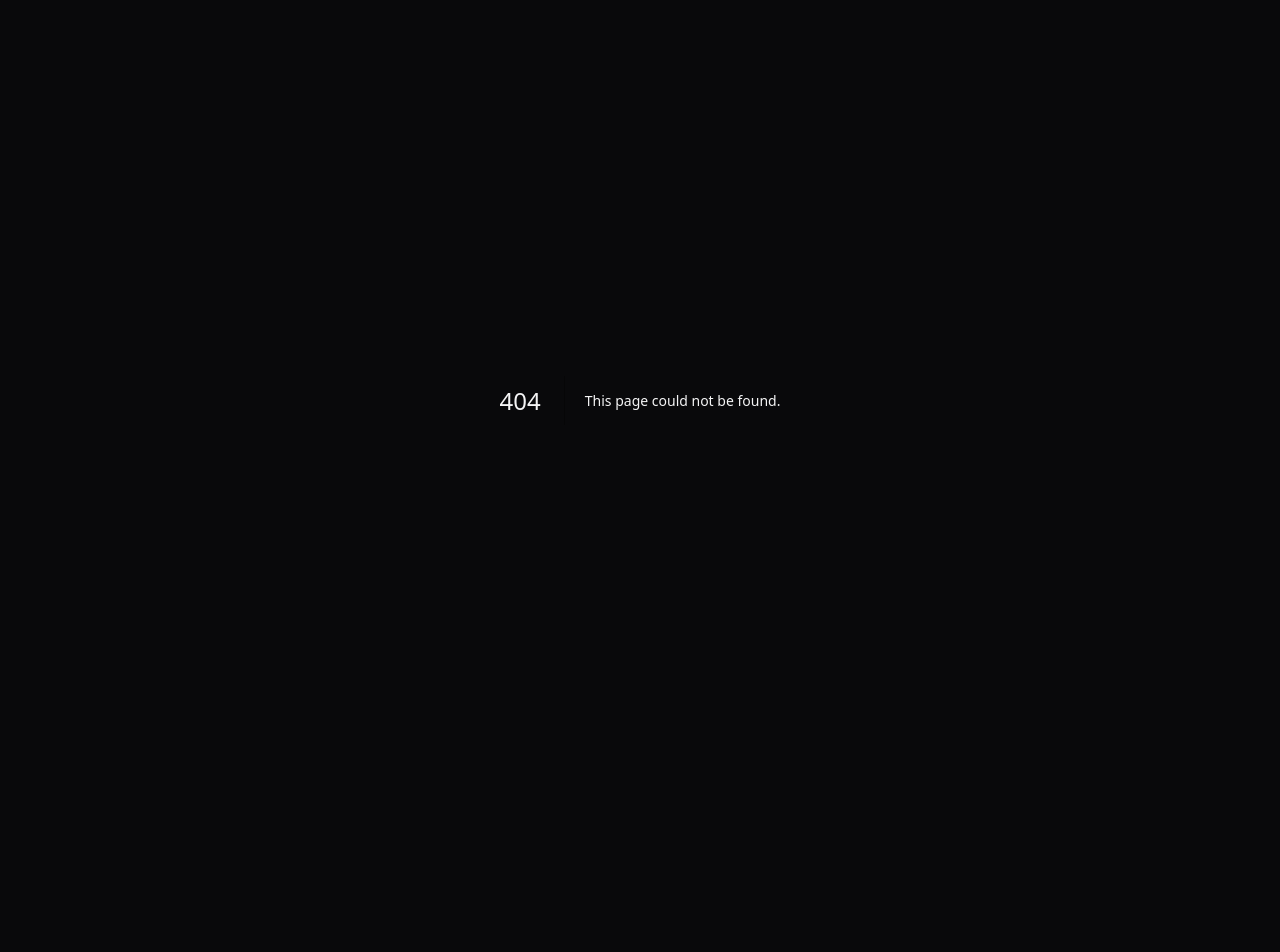
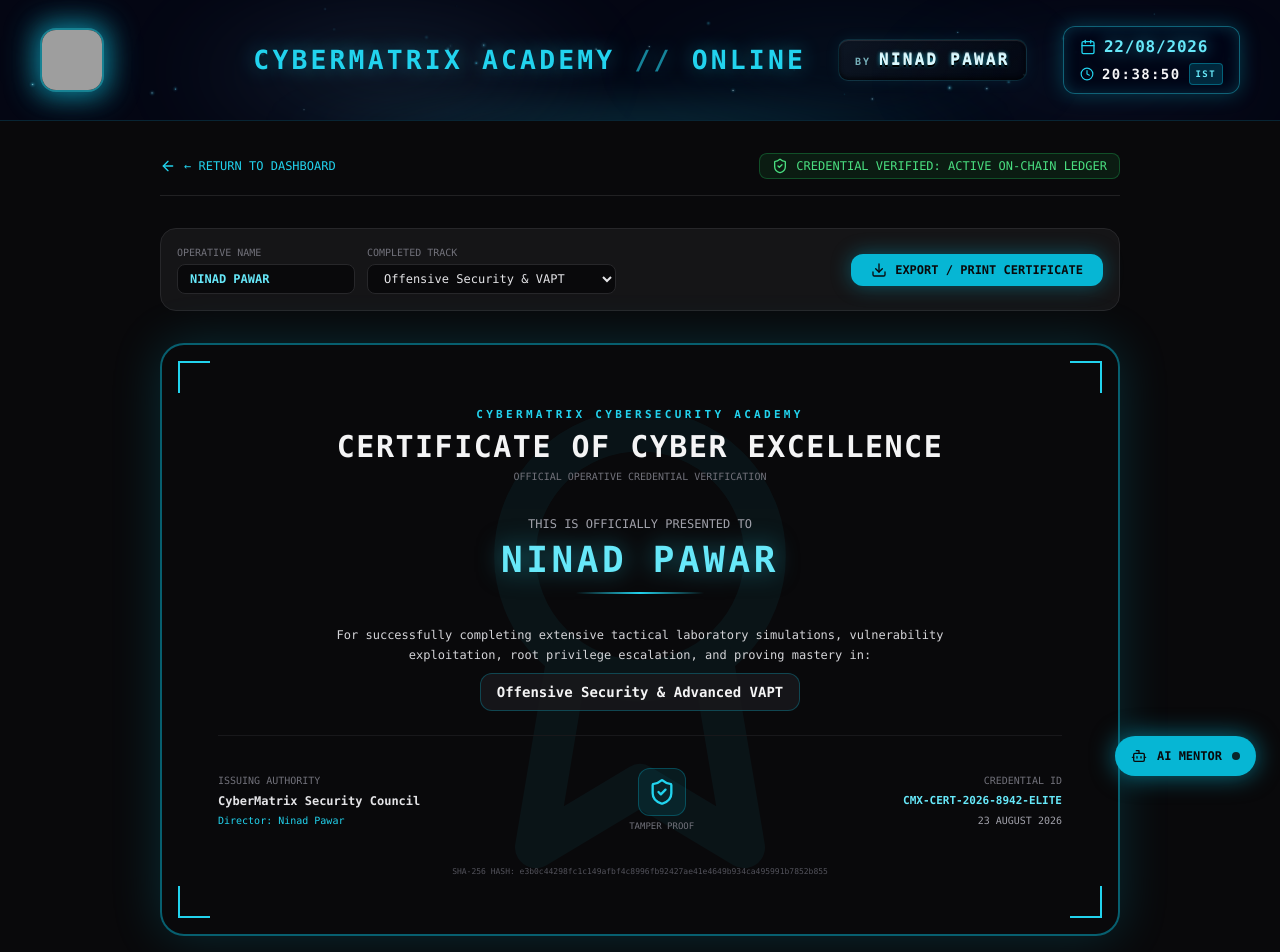
Before and after one commit to ninadcyber88-max/cybermatrix-academy, a Next.js app: page /certificate in a window 1280 px wide. Before the commit this address had no page. Shown: the top 952 px of the page. Before the commit the page ends 800 px from the top, so only its background shows below. Built offline with nearby package versions, Linux system fonts and the light colour scheme; grey boxes are pictures that could not be loaded.

Commit message:
feat: implement cryptographic certificate generator with live printable verification frame

```diff
--- /dev/null
+++ b/app/certificate/page.tsx
@@ -0,0 +1,171 @@
+'use client';
+
+import { useState, useRef } from 'react';
+import Link from 'next/link';
+import { CyberSmokeHeader } from "@/components/CyberSmokeHeader";
+import { StudentAIAssistant } from "@/components/StudentAIAssistant";
+import {
+  ArrowLeft,
+  Award,
+  ShieldCheck,
+  Download,
+  Share2,
+  CheckCircle2,
+  QrCode,
+  Terminal,
+  Lock
+} from "lucide-react";
+
+export default function CertificatePage() {
+  const [certName, setCertName] = useState('NINAD PAWAR');
+  const [trackName, setTrackName] = useState('Offensive Security & Advanced VAPT');
+  const certRef = useRef<HTMLDivElement>(null);
+
+  const certId = 'CMX-CERT-2026-8942-ELITE';
+  const issueDate = '23 AUGUST 2026';
+  const shaSignature = 'e3b0c44298fc1c149afbf4c8996fb92427ae41e4649b934ca495991b7852b855';
+
+  const handlePrint = () => {
+    window.print();
+  };
+
+  return (
+    <main className="min-h-screen bg-zinc-950 text-zinc-100 font-mono pb-16">
+      <CyberSmokeHeader />
+
+      <div className="max-w-5xl mx-auto p-4 md:p-8 space-y-8">
+
+        {/* Navigation */}
+        <div className="flex flex-wrap items-center justify-between gap-4 border-b border-zinc-800/80 pb-4">
+          <Link
+            href="/"
+            className="flex items-center space-x-2 text-xs text-cyan-400 hover:text-cyan-300 transition group"
+          >
+            <ArrowLeft className="w-4 h-4 transform group-hover:-translate-x-1 transition" />
+            <span>← RETURN TO DASHBOARD</span>
+          </Link>
+          <div className="flex items-center space-x-2 text-xs text-green-400 bg-green-500/10 px-3 py-1 rounded-lg border border-green-500/30">
+            <ShieldCheck className="w-4 h-4" />
+            <span>CREDENTIAL VERIFIED: ACTIVE ON-CHAIN LEDGER</span>
+          </div>
+        </div>
+
+        {/* Certificate Configuration Panel */}
+        <div className="p-4 rounded-2xl bg-zinc-900/80 border border-zinc-800 flex flex-col md:flex-row items-center justify-between gap-4">
+          <div className="flex flex-col sm:flex-row items-center gap-3 w-full md:w-auto">
+            <div className="w-full sm:w-auto">
+              <label className="text-[10px] text-zinc-500 block mb-1">OPERATIVE NAME</label>
+              <input
+                type="text"
+                value={certName}
+                onChange={(e) => setCertName(e.target.value)}
+                className="px-3 py-1.5 rounded-lg bg-zinc-950 border border-zinc-800 text-xs text-cyan-300 focus:outline-none focus:border-cyan-500 uppercase font-bold"
+              />
+            </div>
+            <div className="w-full sm:w-auto">
+              <label className="text-[10px] text-zinc-500 block mb-1">COMPLETED TRACK</label>
+              <select
+                value={trackName}
+                onChange={(e) => setTrackName(e.target.value)}
+                className="px-3 py-1.5 rounded-lg bg-zinc-950 border border-zinc-800 text-xs text-zinc-200 focus:outline-none focus:border-cyan-500"
+              >
+                <option value="Offensive Security & Advanced VAPT">Offensive Security & VAPT</option>
+                <option value="Digital Forensics & Incident Response (DFIR)">Digital Forensics & DFIR</option>
+                <option value="Cloud DevSecOps & AWS Hardening">Cloud DevSecOps Hardening</option>
+                <option value="Active Directory Red Teaming">Active Directory Red Teaming</option>
+              </select>
+            </div>
+          </div>
+
+          <button
+            onClick={handlePrint}
+            className="w-full md:w-auto px-5 py-2 rounded-xl bg-cyan-500 text-zinc-950 font-bold text-xs hover:bg-cyan-400 transition shadow-[0_0_20px_rgba(6,182,212,0.4)] flex items-center justify-center space-x-2 cursor-pointer"
+          >
+            <Download className="w-4 h-4" />
+            <span>EXPORT / PRINT CERTIFICATE</span>
+          </button>
+        </div>
+
+        {/* Certificate Render Frame */}
+        <div
+          ref={certRef}
+          className="relative p-8 sm:p-14 rounded-3xl bg-zinc-950 border-2 border-cyan-500/50 shadow-[0_0_50px_rgba(6,182,212,0.2)] overflow-hidden"
+        >
+          {/* Cyber Watermark Background */}
+          <div className="absolute inset-0 opacity-5 pointer-events-none flex items-center justify-center">
+            <Award className="w-[500px] h-[500px] text-cyan-400" />
+          </div>
+
+          {/* Corner Accents */}
+          <div className="absolute top-4 left-4 w-8 h-8 border-t-2 border-l-2 border-cyan-400" />
+          <div className="absolute top-4 right-4 w-8 h-8 border-t-2 border-r-2 border-cyan-400" />
+          <div className="absolute bottom-4 left-4 w-8 h-8 border-b-2 border-l-2 border-cyan-400" />
+          <div className="absolute bottom-4 right-4 w-8 h-8 border-b-2 border-r-2 border-cyan-400" />
+
+          {/* Certificate Content */}
+          <div className="relative z-10 text-center space-y-6">
+
+            <div className="space-y-1">
+              <span className="text-[11px] font-bold text-cyan-400 tracking-[0.3em] uppercase">
+                CyberMatrix Cybersecurity Academy
+              </span>
+              <h1 className="text-xl sm:text-3xl font-black text-zinc-100 tracking-wider">
+                CERTIFICATE OF CYBER EXCELLENCE
+              </h1>
+              <p className="text-[10px] text-zinc-500">OFFICIAL OPERATIVE CREDENTIAL VERIFICATION</p>
+            </div>
+
+            <div className="py-2">
+              <p className="text-xs text-zinc-400">THIS IS OFFICIALLY PRESENTED TO</p>
+              <h2 className="text-2xl sm:text-4xl font-extrabold text-cyan-300 tracking-widest mt-2 uppercase drop-shadow-[0_0_12px_rgba(34,211,238,0.5)]">
+                {certName}
+              </h2>
+              <div className="w-32 h-0.5 bg-gradient-to-r from-transparent via-cyan-400 to-transparent mx-auto mt-3" />
+            </div>
+
+            <div className="max-w-2xl mx-auto space-y-2">
+              <p className="text-xs text-zinc-300 leading-relaxed">
+                For successfully completing extensive tactical laboratory simulations, vulnerability exploitation, root privilege escalation, and proving mastery in:
+              </p>
+              <p className="text-sm font-bold text-zinc-100 bg-zinc-900/90 py-2 px-4 rounded-xl border border-cyan-500/30 inline-block">
+                {trackName}
+              </p>
+            </div>
+
+            {/* Verification Footer */}
+            <div className="pt-8 border-t border-zinc-900 flex flex-col sm:flex-row items-center justify-between gap-6 text-left">
+              <div className="space-y-1 text-xs">
+                <p className="text-[10px] text-zinc-500">ISSUING AUTHORITY</p>
+                <p className="font-bold text-zinc-200">CyberMatrix Security Council</p>
+                <p className="text-[10px] text-cyan-400">Director: Ninad Pawar</p>
+              </div>
+
+              <div className="text-center space-y-1">
+                <div className="w-12 h-12 mx-auto rounded-xl bg-cyan-500/10 border border-cyan-500/30 flex items-center justify-center text-cyan-400">
+                  <ShieldCheck className="w-7 h-7" />
+                </div>
+                <span className="text-[9px] text-zinc-500 block">TAMPER PROOF</span>
+              </div>
+
+              <div className="space-y-1 text-right text-xs">
+                <p className="text-[10px] text-zinc-500">CREDENTIAL ID</p>
+                <p className="font-mono font-bold text-cyan-300 text-[11px]">{certId}</p>
+                <p className="text-[10px] text-zinc-400">{issueDate}</p>
+              </div>
+            </div>
+
+            {/* Cryptographic SHA-256 Seal */}
+            <div className="pt-2 text-center">
+              <p className="text-[8px] text-zinc-600 font-mono break-all">
+                SHA-256 HASH: {shaSignature}
+              </p>
+            </div>
+
+          </div>
+        </div>
+      </div>
+
+      <StudentAIAssistant />
+    </main>
+  );
+}
--- a/app/page.tsx
+++ b/app/page.tsx
@@ -3,7 +3,7 @@ import { StudentAIAssistant } from "@/components/StudentAIAssistant";
 import { CTFTerminal } from "@/components/CTFTerminal";
 import { CTFFlagSubmit } from "@/components/CTFFlagSubmit";
 import { Leaderboard } from "@/components/Leaderboard";
-import { BookOpen, Terminal, User, Swords, Code2 } from "lucide-react";
+import { BookOpen, Terminal, User, Swords, Code2, Award } from "lucide-react";
 import Link from "next/link";
 
 export default function Home() {
@@ -18,31 +18,38 @@ export default function Home() {
             <span className="h-2 w-2 rounded-full bg-cyan-400 animate-pulse"></span>
             <span>CYBER LAB STATUS: OPERATIONAL</span>
           </div>
-          <div className="flex items-center space-x-2.5">
+          <div className="flex items-center space-x-2">
+            <Link
+              href="/certificate"
+              className="text-xs px-2.5 py-1.5 rounded-lg bg-yellow-500/10 border border-yellow-500/30 text-yellow-400 hover:bg-yellow-500/20 transition flex items-center space-x-1.5 font-bold"
+            >
+              <Award className="w-3.5 h-3.5" />
+              <span>CERTIFICATE</span>
+            </Link>
             <Link
               href="/cheatsheet"
-              className="text-xs px-3 py-1.5 rounded-lg bg-zinc-900 border border-zinc-800 text-zinc-300 hover:text-cyan-400 hover:border-cyan-500/30 transition flex items-center space-x-1.5"
+              className="text-xs px-2.5 py-1.5 rounded-lg bg-zinc-900 border border-zinc-800 text-zinc-300 hover:text-cyan-400 hover:border-cyan-500/30 transition flex items-center space-x-1.5"
             >
               <Code2 className="w-3.5 h-3.5" />
               <span>CHEATSHEET</span>
             </Link>
             <Link
               href="/arena"
-              className="text-xs px-3 py-1.5 rounded-lg bg-red-500/10 border border-red-500/30 text-red-400 hover:bg-red-500/20 transition flex items-center space-x-1.5 font-bold shadow-[0_0_12px_rgba(239,68,68,0.2)]"
+              className="text-xs px-2.5 py-1.5 rounded-lg bg-red-500/10 border border-red-500/30 text-red-400 hover:bg-red-500/20 transition flex items-center space-x-1.5 font-bold shadow-[0_0_12px_rgba(239,68,68,0.2)]"
             >
               <Swords className="w-3.5 h-3.5" />
-              <span>CTF ARENA</span>
+              <span>ARENA</span>
             </Link>
             <Link
               href="/profile"
-              className="text-xs px-3 py-1.5 rounded-lg bg-zinc-900 border border-zinc-800 text-zinc-300 hover:text-cyan-400 hover:border-cyan-500/30 transition flex items-center space-x-1.5"
+              className="text-xs px-2.5 py-1.5 rounded-lg bg-zinc-900 border border-zinc-800 text-zinc-300 hover:text-cyan-400 transition flex items-center space-x-1.5"
             >
               <User className="w-3.5 h-3.5" />
               <span>PROFILE</span>
             </Link>
             <Link
               href="/courses"
-              className="text-xs px-3.5 py-1.5 rounded-lg bg-cyan-500/10 border border-cyan-500/30 text-cyan-400 hover:bg-cyan-500/20 transition font-bold"
+              className="text-xs px-3 py-1.5 rounded-lg bg-cyan-500/10 border border-cyan-500/30 text-cyan-400 hover:bg-cyan-500/20 transition font-bold"
             >
               COURSES →
             </Link>
```
